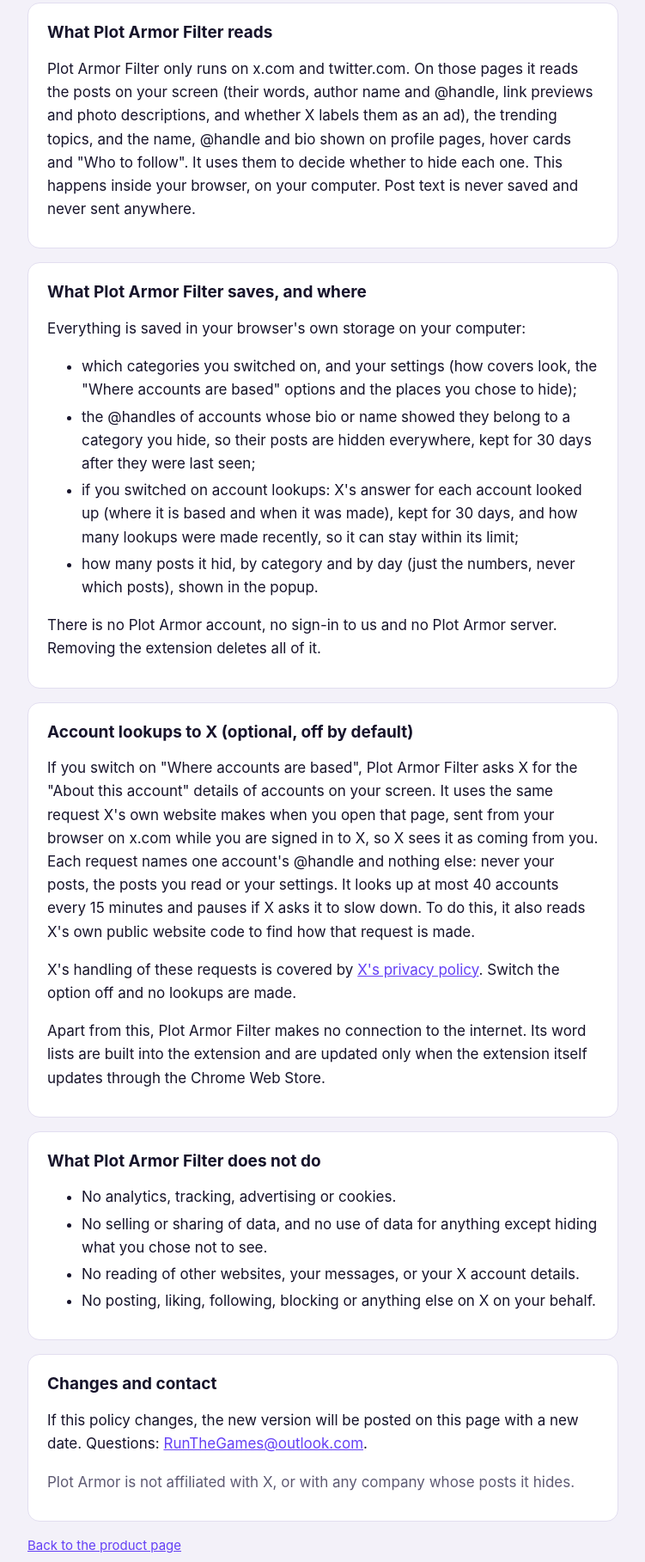
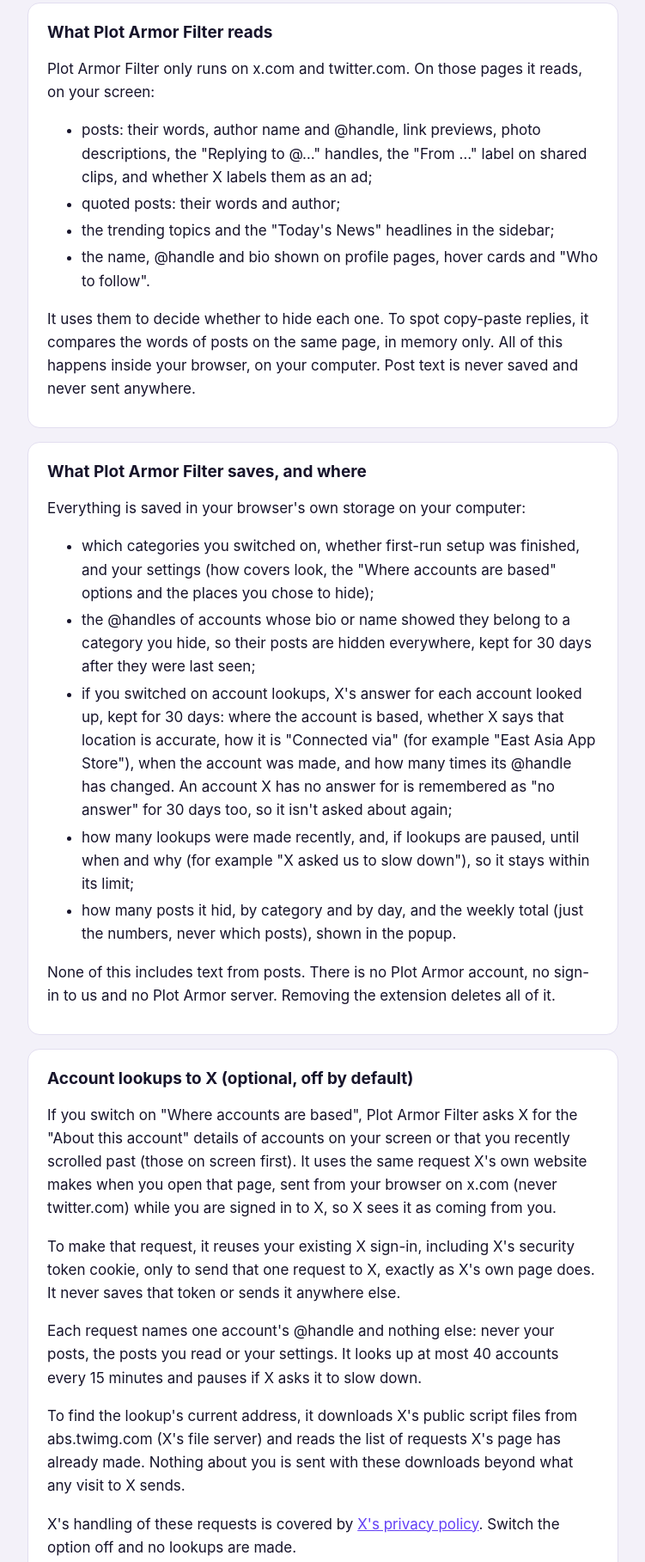
Before and after one commit to sellybros711/plot-armor-site, a plain HTML site: page docs/filter/privacy/index.html in a window 1280 px wide. Shown: the part 585-2402 px from the top of the page at 86% size, without its empty margins (264-1015 px from the left). Drawn offline with Linux system fonts and the light colour scheme.

Commit message:
Filter privacy policy: apply the Filter session's six corrections
Names X's security token cookie and abs.twimg.com, lists everything a lookup saves,
and aligns the Filter page and front page wording on cookies and lookups.

Co-Authored-By: Claude Opus 5.5 <noreply@anthropic.com>

```diff
--- a/docs/filter/privacy/index.html
+++ b/docs/filter/privacy/index.html
@@ -40,10 +40,17 @@
       <section>
         <h2>What Plot Armor Filter reads</h2>
         <p>
-          Plot Armor Filter only runs on x.com and twitter.com. On those pages it reads the posts on your screen
-          (their words, author name and @handle, link previews and photo descriptions, and whether X labels them as an ad),
-          the trending topics, and the name, @handle and bio shown on profile pages, hover cards and "Who to follow".
-          It uses them to decide whether to hide each one. This happens inside your browser, on your computer.
+          Plot Armor Filter only runs on x.com and twitter.com. On those pages it reads, on your screen:
+        </p>
+        <ul>
+          <li>posts: their words, author name and @handle, link previews, photo descriptions, the "Replying to @…" handles, the "From …" label on shared clips, and whether X labels them as an ad;</li>
+          <li>quoted posts: their words and author;</li>
+          <li>the trending topics and the "Today's News" headlines in the sidebar;</li>
+          <li>the name, @handle and bio shown on profile pages, hover cards and "Who to follow".</li>
+        </ul>
+        <p>
+          It uses them to decide whether to hide each one. To spot copy-paste replies, it compares the words of
+          posts on the same page, in memory only. All of this happens inside your browser, on your computer.
           Post text is never saved and never sent anywhere.
         </p>
       </section>
@@ -52,23 +59,35 @@
         <h2>What Plot Armor Filter saves, and where</h2>
         <p>Everything is saved in your browser's own storage on your computer:</p>
         <ul>
-          <li>which categories you switched on, and your settings (how covers look, the "Where accounts are based" options and the places you chose to hide);</li>
+          <li>which categories you switched on, whether first-run setup was finished, and your settings (how covers look, the "Where accounts are based" options and the places you chose to hide);</li>
           <li>the @handles of accounts whose bio or name showed they belong to a category you hide, so their posts are hidden everywhere, kept for 30 days after they were last seen;</li>
-          <li>if you switched on account lookups: X's answer for each account looked up (where it is based and when it was made), kept for 30 days, and how many lookups were made recently, so it can stay within its limit;</li>
-          <li>how many posts it hid, by category and by day (just the numbers, never which posts), shown in the popup.</li>
+          <li>if you switched on account lookups, X's answer for each account looked up, kept for 30 days: where the account is based, whether X says that location is accurate, how it is "Connected via" (for example "East Asia App Store"), when the account was made, and how many times its @handle has changed. An account X has no answer for is remembered as "no answer" for 30 days too, so it isn't asked about again;</li>
+          <li>how many lookups were made recently, and, if lookups are paused, until when and why (for example "X asked us to slow down"), so it stays within its limit;</li>
+          <li>how many posts it hid, by category and by day, and the weekly total (just the numbers, never which posts), shown in the popup.</li>
         </ul>
-        <p>There is no Plot Armor account, no sign-in to us and no Plot Armor server. Removing the extension deletes all of it.</p>
+        <p>None of this includes text from posts. There is no Plot Armor account, no sign-in to us and no Plot Armor server. Removing the extension deletes all of it.</p>
       </section>
 
       <section>
         <h2>Account lookups to X (optional, off by default)</h2>
         <p>
           If you switch on "Where accounts are based", Plot Armor Filter asks X for the "About this account"
-          details of accounts on your screen. It uses the same request X's own website makes when you open that
-          page, sent from your browser on x.com while you are signed in to X, so X sees it as coming from you.
+          details of accounts on your screen or that you recently scrolled past (those on screen first).
+          It uses the same request X's own website makes when you open that page, sent from your browser on
+          x.com (never twitter.com) while you are signed in to X, so X sees it as coming from you.
+        </p>
+        <p>
+          To make that request, it reuses your existing X sign-in, including X's security token cookie, only to
+          send that one request to X, exactly as X's own page does. It never saves that token or sends it anywhere else.
+        </p>
+        <p>
           Each request names one account's @handle and nothing else: never your posts, the posts you read or your
           settings. It looks up at most 40 accounts every 15 minutes and pauses if X asks it to slow down.
-          To do this, it also reads X's own public website code to find how that request is made.
+        </p>
+        <p>
+          To find the lookup's current address, it downloads X's public script files from abs.twimg.com (X's file
+          server) and reads the list of requests X's page has already made. Nothing about you is sent with these downloads
+          beyond what any visit to X sends.
         </p>
         <p>X's handling of these requests is covered by <a href="https://x.com/en/privacy">X's privacy policy</a>. Switch the option off and no lookups are made.</p>
         <p>Apart from this, Plot Armor Filter makes no connection to the internet. Its word lists are built into the extension and are updated only when the extension itself updates through the Chrome Web Store.</p>
@@ -77,9 +96,9 @@
       <section>
         <h2>What Plot Armor Filter does not do</h2>
         <ul>
-          <li>No analytics, tracking, advertising or cookies.</li>
+          <li>No analytics, tracking or advertising. It sets no cookies of its own.</li>
           <li>No selling or sharing of data, and no use of data for anything except hiding what you chose not to see.</li>
-          <li>No reading of other websites, your messages, or your X account details.</li>
+          <li>No reading of other websites, or of your X messages, password or account settings.</li>
           <li>No posting, liking, following, blocking or anything else on X on your behalf.</li>
         </ul>
       </section>
```
Also changed, not shown: docs/filter/index.html (+2 -2 lines), docs/index.html (+1 -1 lines).
